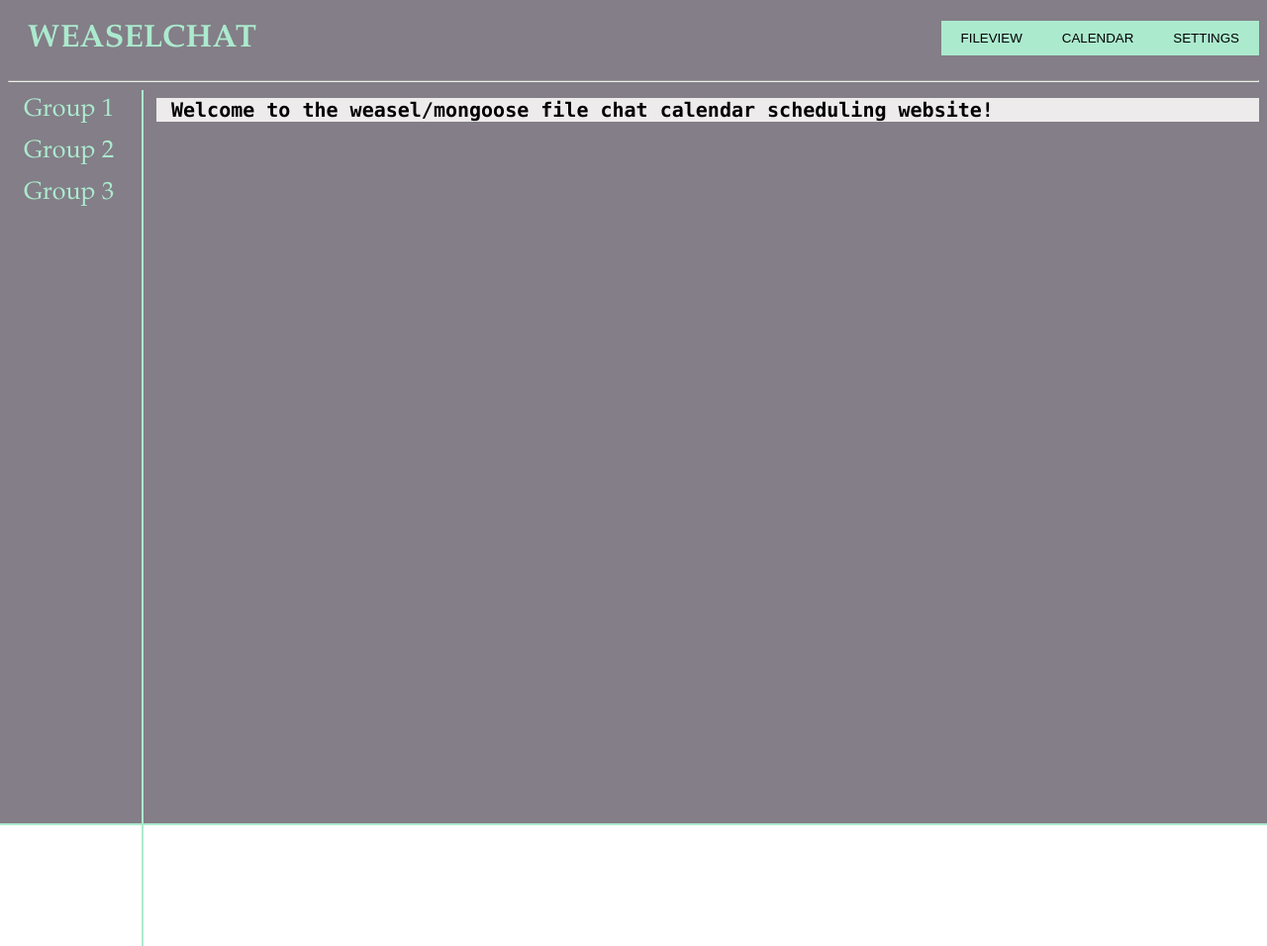
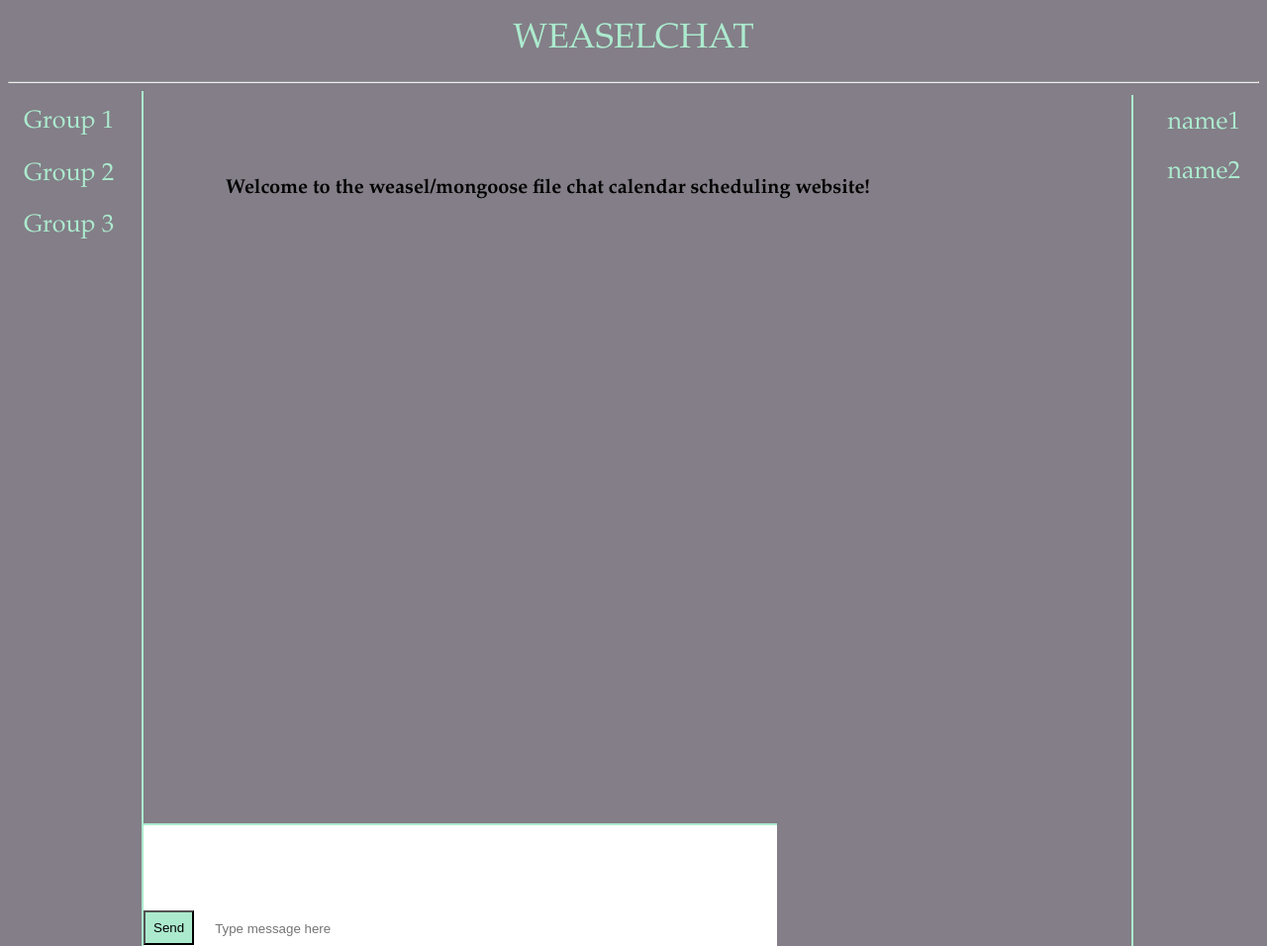
Before and after one commit to corySP/TEAMMONGOOSE-, a PHP site: page /homepage.php in a window 1280 px wide. Shown: the whole page at 99% size. Run offline with PHP 8.4, Linux system fonts and the light colour scheme.

Commit message:
updated homepage and such

```diff
--- a/458project/homepage.css
+++ b/458project/homepage.css
@@ -1,15 +1,46 @@
+
+hr
+{
+	color:#aceace;
+}
 
 input
 {
 	float:right;
+	border:1px solid #FFFFFF;
+	padding: 10px 20px;
 
- 	border:none;
+}
+
+button
+{
 	background-color: #aceace;
-	padding: 10px 20px;
-	text-align; center;
+	padding: 8px;
 	cursor:pointer;
 }
 
+.titlebar
+{
+	z-index:2;
+
+}
+
+.titlebar a
+{
+	margin-top:15px;
+	text-align:center;
+	margin-bottom:15px;
+	font-size:35px;
+	color:#aceace;
+	text-decoration: none;
+	padding: 5px 5px 5px 5px;
+	display:block;
+}
+
+.titlebar a:hover
+{
+	color:#f1f1f1;
+}
 
 .groupbar
 {
@@ -17,16 +48,14 @@ input
 	width: 135px;
 	position:fixed;
 	z-index: 1;
-	top: 3;
-	left: 1;
 	overflow-x: hidden;
 	padding-top; 15%;
 	border-right: 2px solid #aceace;
-
 }
 
 .groupbar a
 {
+	margin-top: 8%;
 	padding: 6px 7px 6px 16px;
 	text-decoration: none;
 	font-size: 25px;
@@ -39,27 +68,65 @@ input
 	color:#f1f1f1;
 }
 
+.memberbar
+{
+	height: 100%;
+	width: 100px;
+	position:fixed;
+	z-index:2;
+	top:96px;
+ 	right:0px;
+	float:right;
+	overflow-x:hidden;
+	padding-right:20px;
+	padding-left:15px;
+	border-left: 2px solid #aceace;
+	text-align:right;
+	background-color:#837e87;
+}
+
+.memberbar a
+{
+	margin-top: 8%;
+	padding: 6px 7px 6px 16px;
+	text-decoration: none;
+	font-size: 25px;
+	color:#aceace;
+	display:block;
+}
+
+.memberbar a:hover
+{
+	color:#f1f1f1;
+}
+
+
 .main
 {
 	margin-left: 150px;
-	padding: 0px 15px;
-	background-color:#edebeb;
+	margin-right: 120px;
+	padding-left: 70px;
+	padding-top: 70px;
+	padding-right:70px;
+	padding-bottom: 70px;
 	z-index:0;
-	font-family:"Lucida Console", Monaco, monospace;
+	font-family:"Palatino Linotype", "Book Antique", Palatino, serif;
 	font-size: 10pt;
 }
 
 .chatbar
 {
 	height:122px;
-	width:100%;
-	position:fixed;
+	width:50%;
+	position:absolute;
+	margin-left:145px;
 	bottom:0;
 	left:0;
 	right:0;
-	z-index:0;
+	z-index:1;
 	background-color:#FFFFFF;
 	border-top:2px solid #aceace;
+	overflow-y:scroll;
 
 }
 
@@ -74,3 +141,12 @@ h1
 	color: #aceace;
 
 }
+
+.chatBox
+{
+	z-index:2;
+	position:fixed;
+	margin-top:86px;
+	margin-right:0;
+
+}
--- a/458project/homepage.php
+++ b/458project/homepage.php
@@ -13,24 +13,32 @@
 </head>
 
 <body>
-        <input type="button" onclick="location.href='...'" value="SETTINGS" />
-	<input type="button" onclick="location.href='...'" value="CALENDAR" />
-	<input type="button" onclick="location.href='...'" value="FILEVIEW" />
+	<div class="titlebar">
+		<a href="homepage.php#title">WEASELCHAT</a>
+	</div>
 
-	<h1> WEASELCHAT </h1>
 	<hr />
+
 	<div class="groupbar">
-		<a href="#group1">Group 1</a>
-		<a href="#group2">Group 2</a>
-		<a href="#group3">Group 3</a>
+		<a href="homepage.php#group1">Group 1</a>
+		<a href="homepage.php#group2">Group 2</a>
+		<a href="homepage.php#group3">Group 3</a>
 	</div>
 
 	<div class="main">
 		<h2> Welcome to the weasel/mongoose file chat calendar scheduling website!
 </h2>
+	<!--remove the next line once chatbow is working-->
+
 
 	</div>
+	<div class="memberbar">
+		<a href="homepage.php#name1">name1</a>
+		<a href="homepage.php#naem2">name2</a>
+	</div>
 	<div class="chatbar">
+		<?php require_once('chatbox.php');?>
 	</div>
+
 </body>
 </html>
```
Also changed, not shown: 458project/get_groups.php (added, +30 -0 lines), 458project/get_members.php (added, +30 -0 lines).
